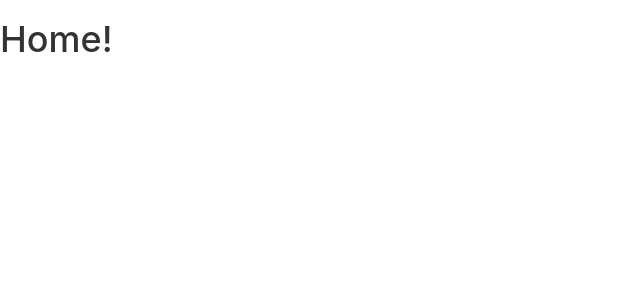
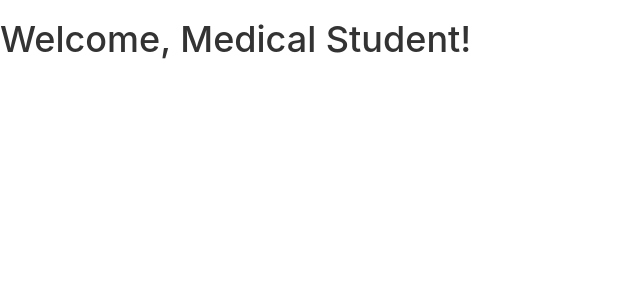
Before and after one commit to dmay08/ask-a-med-student, a React (Create React App) app: page /home in a window 1280 px wide. Shown: the top 300 px of the page, without its empty margins (0-640 px from the left). Built offline with nearby package versions, Linux system fonts and the light colour scheme.

Commit message:
signup/login ternary working for applicant vs. student

```diff
--- a/models/user.js
+++ b/models/user.js
@@ -10,7 +10,7 @@ var userSchema = new mongoose.Schema({
   name: String,
   email: {type: String, required: true, lowercase: true, unique: true},
   password: String,
-  isApplicant: {type: String, default: true} // lets me simply type 'isApplicant' for ternaries
+  isApplicant: {type: Boolean, default: true} // lets me simply type 'isApplicant' for ternaries
 }, {
   timestamps: true
 });
--- a/src/pages/App/App.jsx
+++ b/src/pages/App/App.jsx
@@ -3,19 +3,24 @@ import {
   BrowserRouter as Router,
   Switch,
   Route,
-  Redirect
+  // Redirect
 } from 'react-router-dom';
 import './App.css';
 import WelcomePage from '../WelcomePage/WelcomePage';
 import SignupPage from '../SignupPage/SignupPage';
 import LoginPage from '../LoginPage/LoginPage';
-import HomePage from '../HomePage/HomePage';
+import AppHomePage from '../MedSchoolApplicant/HomePage/AppHomePage';
+import StudHomePage from '../MedSchoolStudent/HomePage/StudHomePage';
 
 import userService from '../../utils/userService';
 
 class App extends Component {
-
-
+  constructor(props) {
+    super(props);
+    this.state = {
+      user: null
+    }
+  }
 
   // // 6) Implement Log Out functionality ('onClick' w/ this func = 'NavBar.jsx' page)
   // handleLogout = () => { // go to 'userService' & write 'logout' func
@@ -44,8 +49,14 @@ class App extends Component {
               <WelcomePage />
             } />
             <Route exact path='/home' render={() =>
-              <HomePage />
-            } />
+              this.state.user && this.state.user.isApplicant // if there's a user AND isApplicant = true
+                // componentDidMount = async > runs AFTER this ternary, so get 'cannot read prop user of null'
+                  // checking 'this.state.user' BEFORE '.isApplicant' fixes this problem
+              ?
+              <AppHomePage />
+              :
+              <StudHomePage />
+            }/>
             <Route exact path='/signup' render={({ history }) =>
               <SignupPage
                 history={history}
--- a/src/pages/HomePage/HomePage.jsx
+++ b/src/pages/MedSchoolApplicant/HomePage/AppHomePage.jsx
@@ -2,10 +2,11 @@ import React from 'react';
 // import { Link } from 'react-router-dom';
 
 
-const Home = (props) => (
+const AppHome = (props) => (
     <div className="Home">
-        <h1>Home!</h1>
+        <h1>Welcome, Applicant
+        </h1>
     </div>
 );
 
-export default Home;
+export default AppHome;
--- /dev/null
+++ b/src/pages/MedSchoolStudent/HomePage/StudHomePage.jsx
@@ -0,0 +1,11 @@
+import React from 'react';
+// import { Link } from 'react-router-dom';
+
+
+const StudentHome = (props) => (
+    <div className="Home">
+        <h1>Welcome, Medical Student!</h1>
+    </div>
+);
+
+export default StudentHome;
```
Also changed, not shown: src/pages/MedSchoolApplicant/HomePage/AppHomePage.css (added), src/pages/MedSchoolStudent/HomePage/StudHomePage.css (added).
